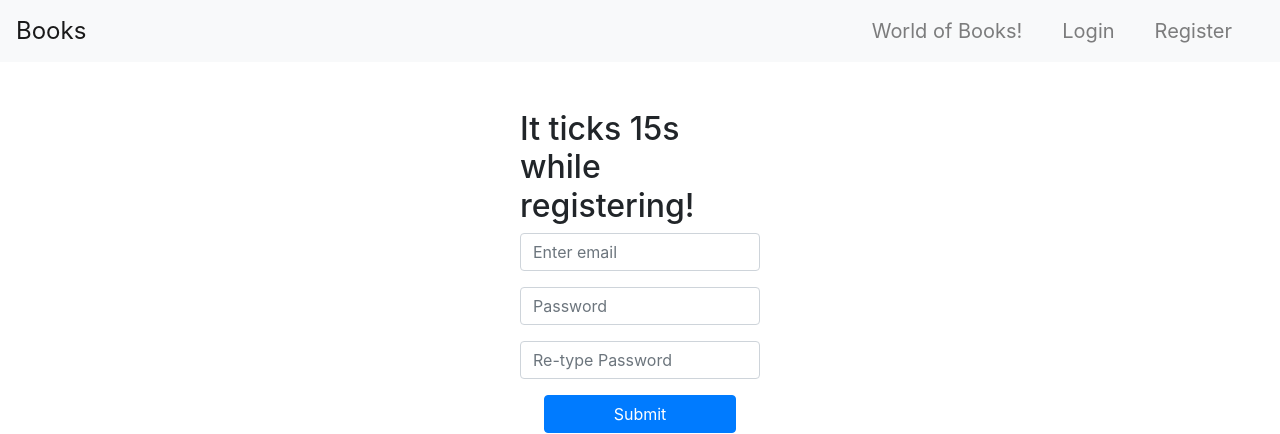
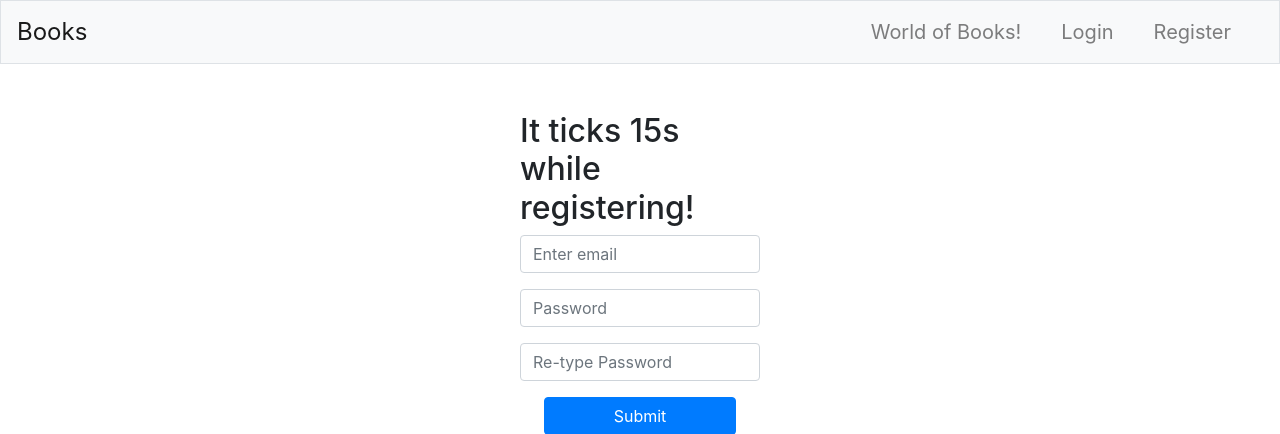
Before and after one commit to PriyanshBordia/Book-Review-Website, a Flask app: page /register in a window 1280 px wide. Shown: the top 434 px of the page. Run offline with Flask 2, Linux system fonts and the light colour scheme; some libraries are stand-ins or nearby versions.

Commit message:
Update layout.html

```diff
--- a/templates/layout.html
+++ b/templates/layout.html
@@ -30,7 +30,7 @@
 	</head>
 	<body>
 		<!--TODO: Add NavBar with: App Name, LogIn, LogOut, Register, etc-->
-	    <nav class="navbar navbar-expand-lg navbar-light bg-light" role="navigation">
+	    <nav class="navbar navbar-expand-lg navbar-light bg-light border" role="navigation">
 	        <a class="navbar-brand" href="#"> Books </a>
 	        <button class="navbar-toggler" type="button" data-toggle="collapse" data-target="#navbarNavAltMarkup" aria-controls="navbarNavAltMarkup" aria-expanded="false" aria-label="Toggle navigation">
 	        <span class="navbar-toggler-icon"></span>
```
